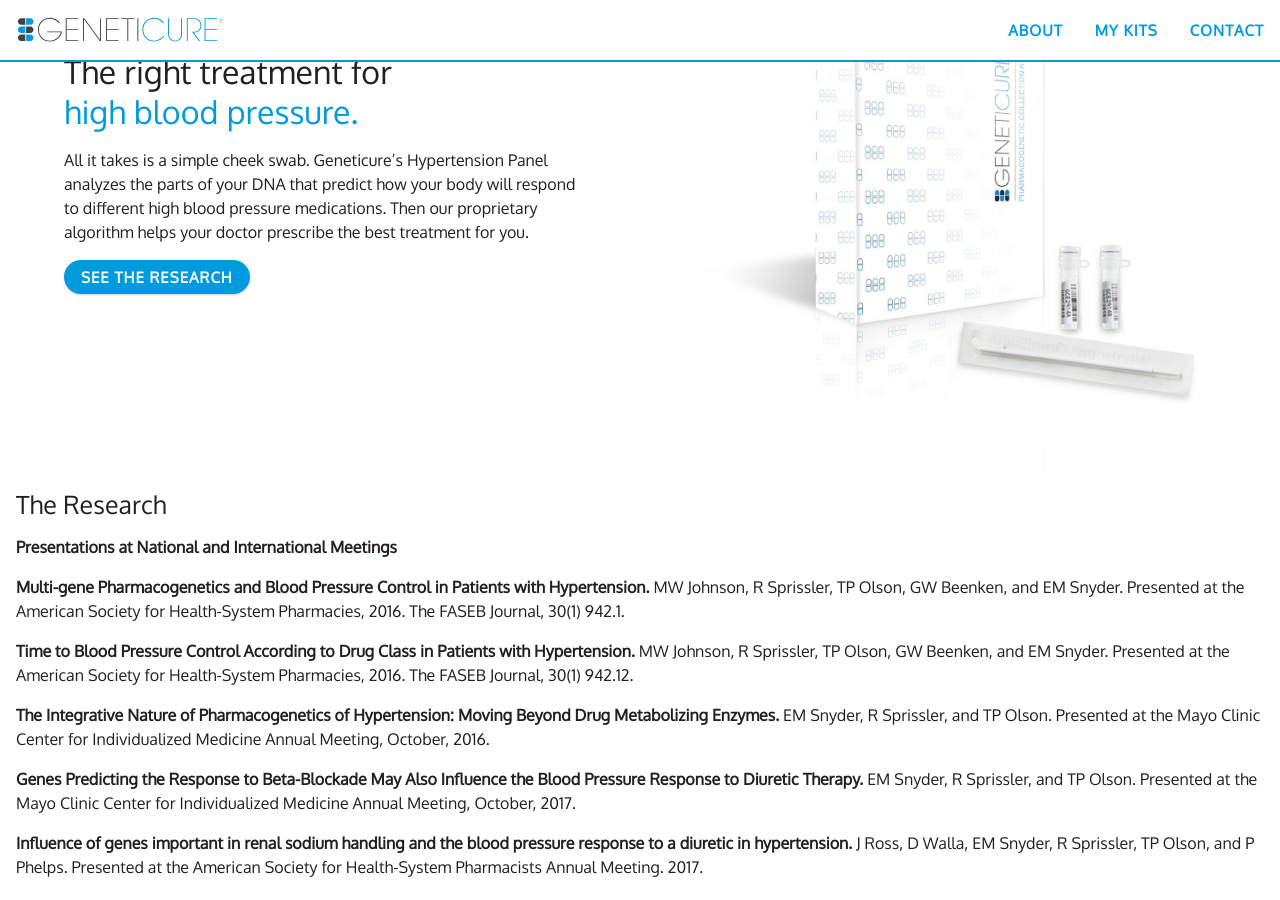
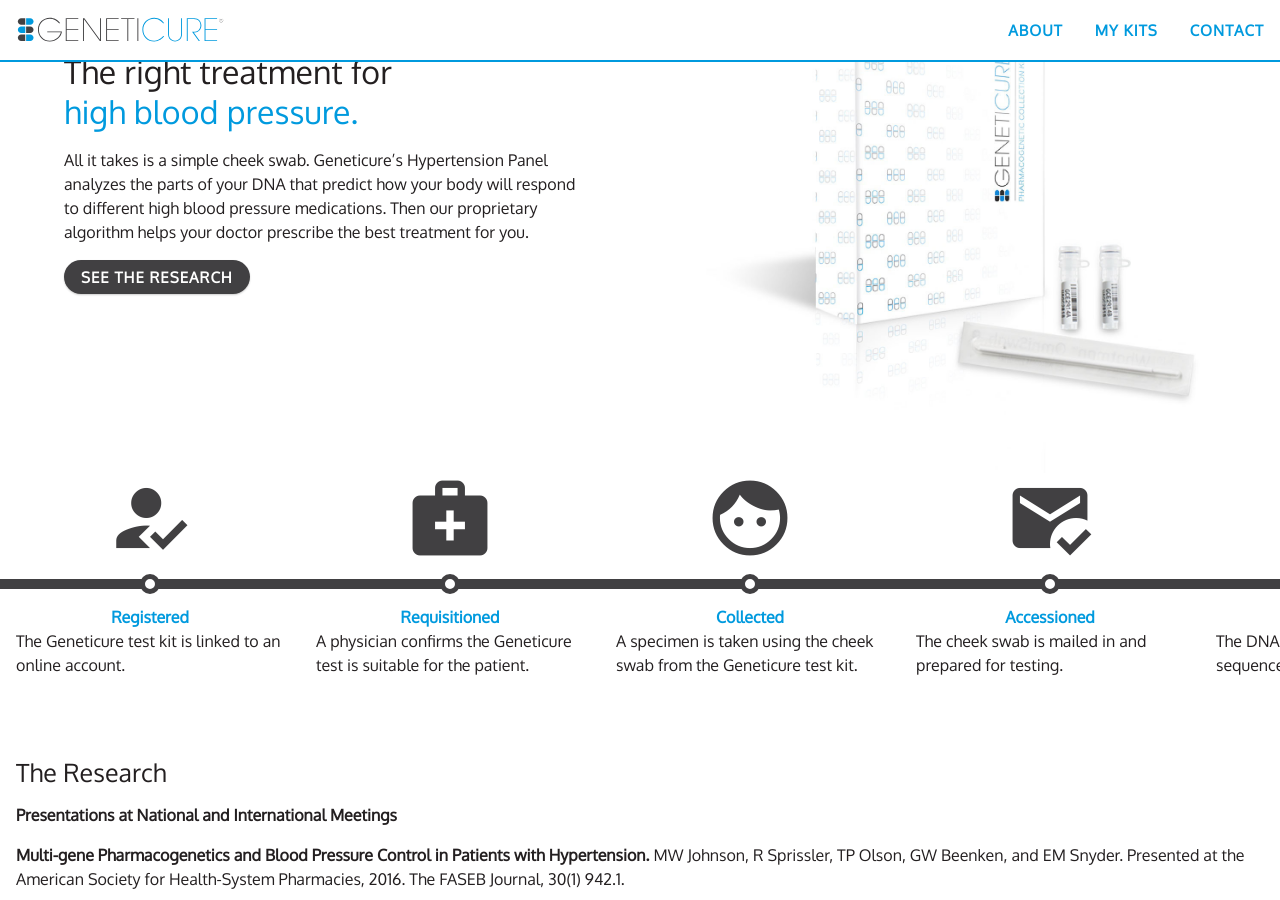
Before and after one commit to RobertAKARobin/geneticure-jekyll, a Jekyll site: the page built from index.md, in a window 1280 px wide and 900 px high, scrolled down 1027 px. Built offline with Jekyll 4.4.1, drawn with Linux system fonts in a browser that asks for light colours.

Commit message:
Add isq-x

```diff
--- /dev/null
+++ b/_includes/icons-sequence.html
@@ -0,0 +1,18 @@
+<ol class="isq isq--{{ include.direction|default: 'x' }}">
+	{% assign steps = include.content|strip|newline_to_br|split: '<br />' %}
+	{% for _step in steps %}
+		{% assign step = _step|split: '|' %}
+		{% assign icon = step[0]|strip %}
+		{% assign title = step[1]|strip %}
+		{% assign description = step[2]|strip %}
+		<li class="isq__item">
+			<div class="isq__item__icon">
+				<i class="material-icons ">{{ icon }}</i>
+			</div>
+			<div class="isq__item__content">
+				<h6 class="isq__item__content__title">{{ title }}</h6>
+				<p class="isq__item__content__body">{{ description }}</p>
+			</div>
+		</li>
+	{% endfor %}
+</ol>
--- /dev/null
+++ b/_sass/includes/_icons-sequence-x.scss
@@ -0,0 +1,60 @@
+$bubble__border: 5px;
+$bubble__radius: 5px;
+$line__border: 10px;
+$line__margin: ($margin--main * 3);
+
+& {
+  box-sizing: border-box;
+  display: flex;
+  overflow-x: scroll;
+  width: 100vw;
+}
+
+.isq__item {
+  flex-shrink: 0;
+  border: 0 solid transparent;
+  border-width: 0 calc(#{$margin--main} + (100vw - #{$width--screen--xl}) / 2);
+  width: 300px;
+}
+
+.isq__item:not(:first-child) {
+  border-left: 0;
+}
+
+.isq__item:not(:last-child) {
+  border-right: 0;
+}
+
+.isq__item__icon {
+  border-bottom: $line__border solid $color--lowlight;
+  padding-bottom: $margin--main;
+  position: relative;
+  text-align: center;
+}
+
+.isq__item__icon .material-icons {
+  color: $color--lowlight;
+  font-size: 90px;
+}
+
+.isq__item__icon:after {
+  background: #fff;
+  border: $bubble__border solid $color--lowlight;
+  border-radius: 50%;
+  bottom: #{0px - $bubble__border - $bubble__radius - ($line__border / 2)};
+  content: '\00a0';
+  height: $bubble__radius * 2;
+  left: calc(50% - #{$bubble__border + $bubble__radius});
+  position: absolute;
+  width: $bubble__radius * 2;
+}
+
+.isq__item__content {
+  padding: $margin--main;
+}
+
+.isq__item__content__title {
+  color: $color--brand;
+  font-weight: bold;
+  text-align: center;
+}
--- a/_sass/includes/index.scss
+++ b/_sass/includes/index.scss
@@ -5,3 +5,7 @@
 .hero--half {
   @import 'hero-half';
 }
+
+.isq--x {
+  @import 'icons-sequence-x';
+}
--- a/index.md
+++ b/index.md
@@ -15,9 +15,21 @@
 
 All it takes is a simple cheek swab. Geneticure's Hypertension Panel analyzes the parts of your DNA that predict how your body will respond to different high blood pressure medications. Then our proprietary algorithm helps your doctor prescribe the best treatment for you.
 
-<a class="button button--high" href="#">See the research</a>
+<a class="button button--low" href="#">See the research</a>
 {% endcapture %}
 {% include hero.html type='half' content=product_intro img_align='right' img_alt='Geneticure' img_src='/assets/img/kit.jpg' %}
+
+{% capture product_sequence %}
+how_to_reg | Registered | The Geneticure test kit is linked to an online account.
+medical_services | Requisitioned | A physician confirms the Geneticure test is suitable for the patient.
+face | Collected | A specimen is taken using the cheek swab from the Geneticure test kit.
+mark_email_read | Accessioned | The cheek swab is mailed in and prepared for testing.
+biotech | Assayed | The DNA on the cheek swab is sequenced.
+assignment | Analyzed | Geneticure's proprietary algorithms produce unique recommendations based on the patient's DNA, and compile them into a report.
+assignment_turned_in | Reviewed | The report is double-checked by the Geneticure team.
+get_app | Released | The person who registered the Geneticure test kit receives an e-mail notification that the report is available for download.
+{% endcapture %}
+{% include icons-sequence.html content=product_sequence direction='x' %}
 
 {% capture for_patients %}
 ## For Patients & Caregivers
```
